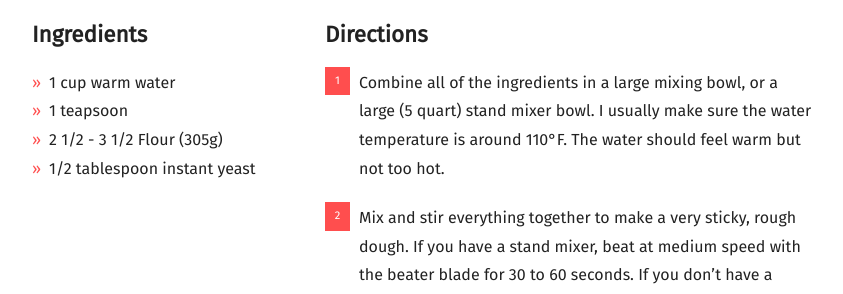
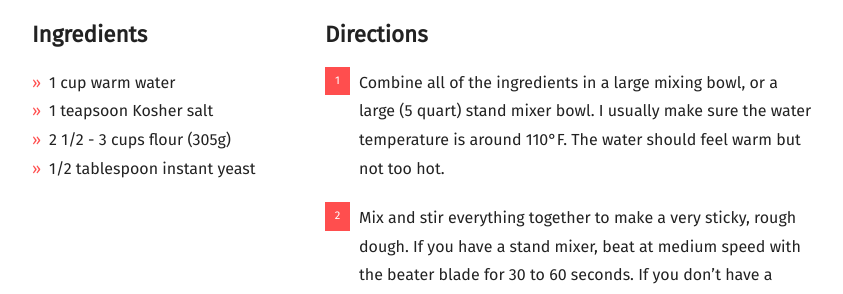
Before and after one commit to humblebots/recipe-website, a Jekyll site: the page built from _posts/2019-09-22-basic-crusty-bread.md, in a window 1280 px wide and 900 px high, scrolled down 884 px. Shown: the part 159-453 px from the top of the window, without its empty margins (58-901 px from the left). Built offline with Jekyll 4.4.1, drawn with Linux system fonts in a browser that asks for light colours; nearby versions of some CDN libraries; some web fonts are replaced.

Commit message:
couple of bread fixes

```diff
--- a/_posts/2019-09-22-basic-crusty-bread.md
+++ b/_posts/2019-09-22-basic-crusty-bread.md
@@ -12,8 +12,8 @@ recipe:
   ingredients_markdown: |-
 
     * 1 cup warm water
-    * 1 teapsoon
-    * 2 1/2 - 3 1/2 Flour (305g)
+    * 1 teapsoon Kosher salt
+    * 2 1/2 - 3 cups flour (305g)
     * 1/2 tablespoon instant yeast
 
   directions_markdown: |-
```
